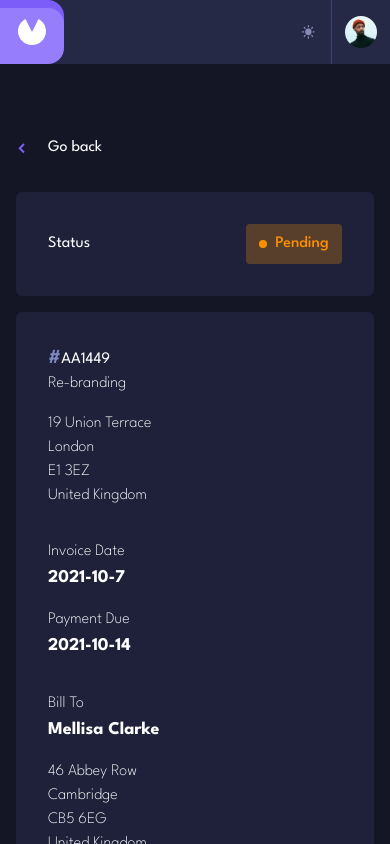
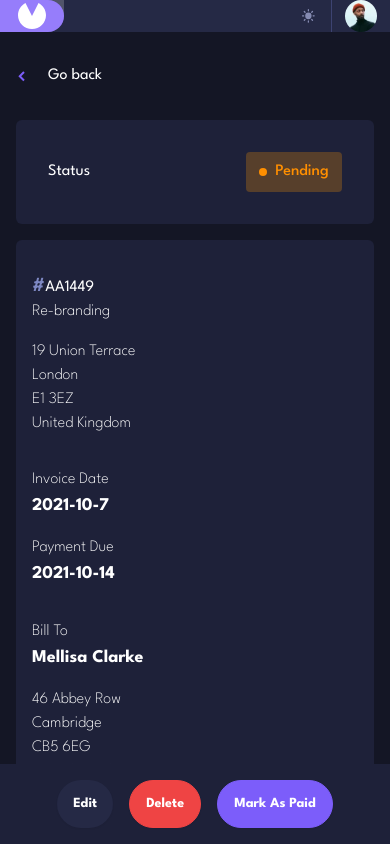
Before and after one commit to IDNK2203/outvoice, a Next.js app: page /invoice/AA1449 in a window 390 px wide. Built offline with nearby package versions, Linux system fonts and the light colour scheme.

Commit message:
invoice details page height fix

```diff
--- a/src/app/(home)/page.tsx
+++ b/src/app/(home)/page.tsx
@@ -16,7 +16,7 @@ export default function Page({
   const toggleCreateModal = useCreateModalDispatch();
 
   return (
-    <main className='flex-1 flex h-full flex-col items-center md:p-24 py-16 bg-[--primary_bg] overflow-y-scroll'>
+    <main className='flex-1 flex h-full flex-col items-center py-8 pb-16 md:p-24 sm:py-16 bg-[--primary_bg] overflow-y-scroll'>
       <div className='w-full max-w-3xl px-4'>
         <div className='my-8 flex justify-between'>
           <div className='text-[--primary_fg]'>
--- a/src/app/invoice/[id]/page.tsx
+++ b/src/app/invoice/[id]/page.tsx
@@ -32,8 +32,8 @@ export default function Page({ params }: { params: { id: string } }) {
   }
 
   return (
-    <main className='flex-1 flex h-full flex-col items-center overflow-y-scroll  md:p-24 pt-16 md:py-16 bg-[--primary_bg] text-[--primary_fg]'>
-      <div className='w-full max-w-3xl px-4'>
+    <main className='flex-1 flex min-h-screen h-full flex-col items-center overflow-y-scroll pt-6 pb-20  md:p-24 md:py-16 bg-[--primary_bg] text-[--primary_fg]'>
+      <div className='w-full max-w-3xl px-4 mb-20 md:my-2'>
         <section className='my-2 mb-8'>
           <Link href={"/"} className='flex items-center'>
             <div className=' w-8'>
@@ -73,7 +73,7 @@ export default function Page({ params }: { params: { id: string } }) {
             )}
           </div>
         </section>
-        <section className='flex flex-col justify-between rounded-md p-8 my-2 mb-4 bg-[--secondary_bg_700]'>
+        <section className='flex flex-col justify-between rounded-md px-4 p-8 md:p-8 my-2 mb-4 bg-[--secondary_bg_700]'>
           <div className='flex flex-col  md:flex-row justify-between items-start'>
             <div className='flex flex-col'>
               <p>
@@ -189,7 +189,7 @@ export default function Page({ params }: { params: { id: string } }) {
           </div>
         </section>
       </div>
-      <section className='w-full md:hidden p-4 bg-[--secondary_bg_700]'>
+      <section className='w-full fixed bottom-0 z-10 md:hidden p-4 bg-[--secondary_bg_700] mt-2'>
         <div className='flex justify-center '>
           <Cbutton
             funcHandler={toggleEditModal}
```
